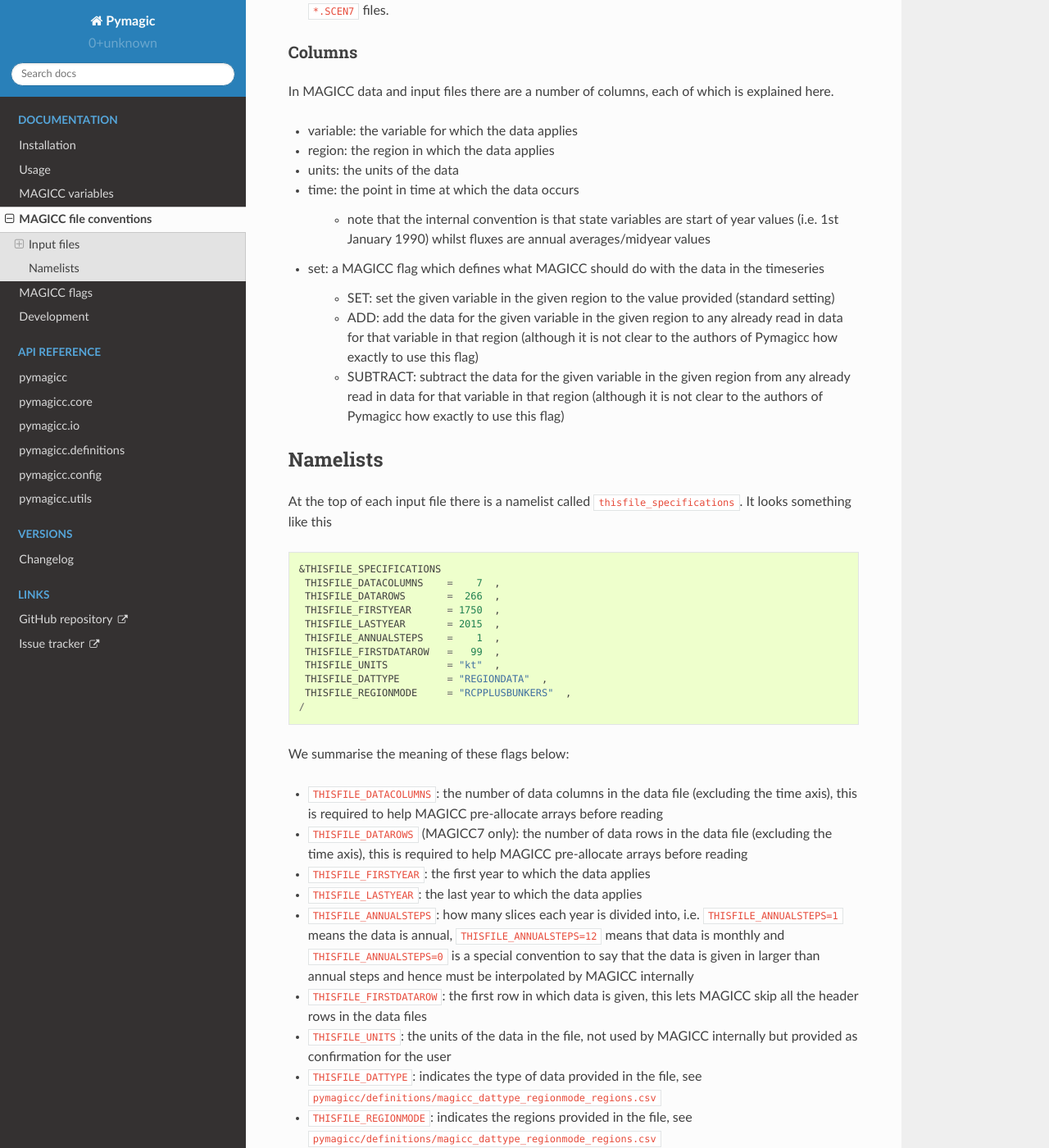
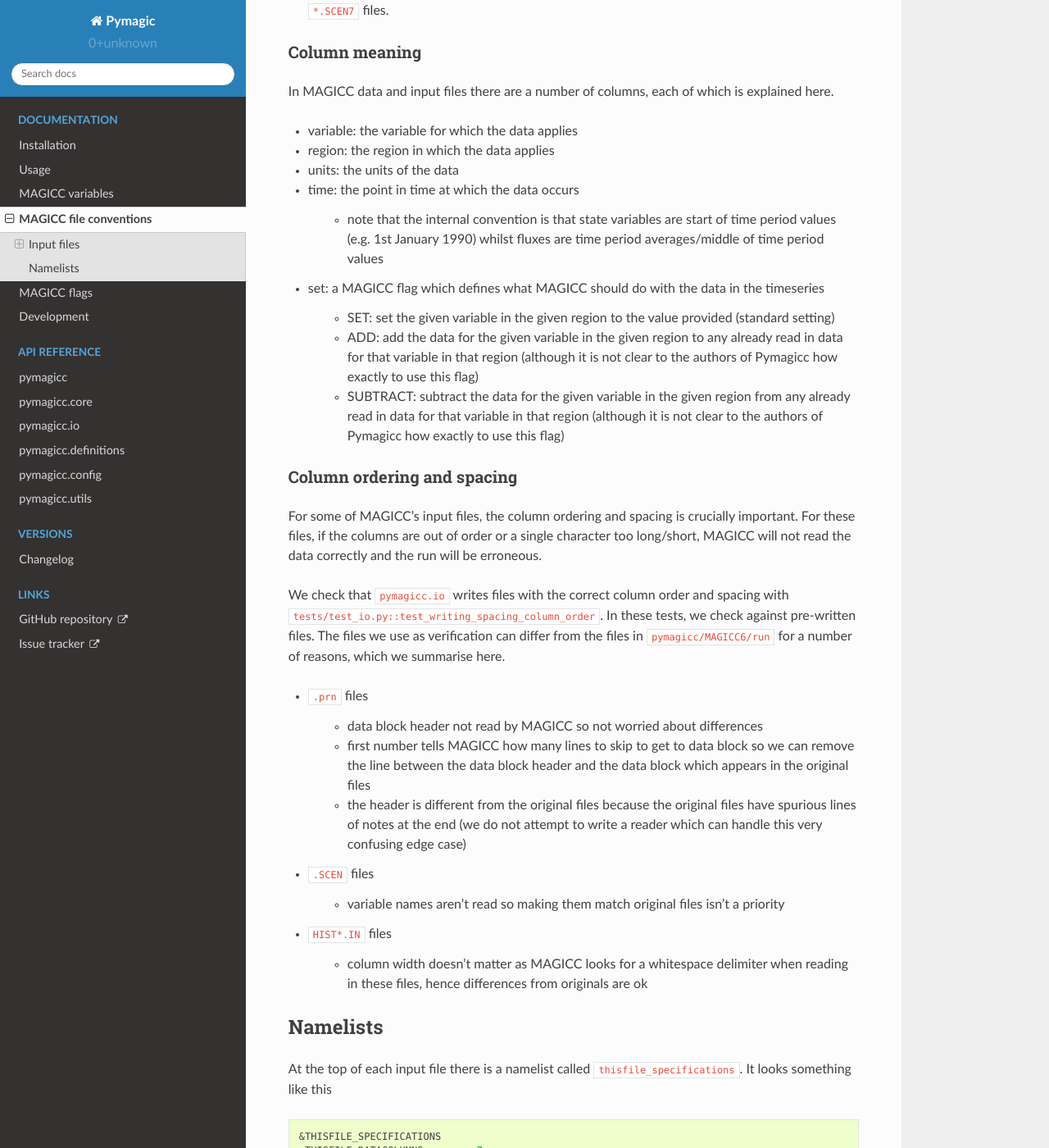
Before and after one commit to openscm/pymagicc, a Sphinx documentation site: the page built from docs/file_conventions.rst, in a window 1280 px wide and 1400 px high, scrolled down 777 px. Shown: the whole window at 82% size. Built offline with Sphinx 7.4.7 and the Read the Docs theme 2.0.0, drawn with Linux system fonts in a browser that asks for light colours.

Commit message:
Update docs

```diff
--- a/docs/file_conventions.rst
+++ b/docs/file_conventions.rst
@@ -41,8 +41,8 @@ each of these files).
    files.
 
 
-Columns
-+++++++
+Column meaning
+++++++++++++++
 
 In MAGICC data and input files there are a number of columns, each of which is explained here.
 
@@ -54,13 +54,38 @@ In MAGICC data and input files there are a number of columns, each of which is e
 
 - time: the point in time at which the data occurs
 
-    - note that the internal convention is that state variables are start of year values (i.e. 1st January 1990) whilst fluxes are annual averages/midyear values
+    - note that the internal convention is that state variables are start of time period values (e.g. 1st January 1990) whilst fluxes are time period averages/middle of time period values
 
 - set: a MAGICC flag which defines what MAGICC should do with the data in the timeseries
 
     - SET: set the given variable in the given region to the value provided (standard setting)
     - ADD: add the data for the given variable in the given region to any already read in data for that variable in that region (although it is not clear to the authors of Pymagicc how exactly to use this flag)
     - SUBTRACT: subtract the data for the given variable in the given region from any already read in data for that variable in that region (although it is not clear to the authors of Pymagicc how exactly to use this flag)
+
+Column ordering and spacing
++++++++++++++++++++++++++++
+
+For some of MAGICC's input files, the column ordering and spacing is crucially important.
+For these files, if the columns are out of order or a single character too long/short, MAGICC will not read the data correctly and the run will be erroneous.
+
+We check that ``pymagicc.io`` writes files with the correct column order and spacing with ``tests/test_io.py::test_writing_spacing_column_order``.
+In these tests, we check against pre-written files.
+The files we use as verification can differ from the files in ``pymagicc/MAGICC6/run`` for a number of reasons, which we summarise here.
+
+- ``.prn`` files
+
+    - data block header not read by MAGICC so not worried about differences
+    - first number tells MAGICC how many lines to skip to get to data block so we can remove the line between the data block header and the data block which appears in the original files
+    - the header is different from the original files because the original files have spurious lines of notes at the end (we do not attempt to write a reader which can handle this very confusing edge case)
+
+- ``.SCEN`` files
+
+    - variable names aren't read so making them match original files
+      isn't a priority
+
+- ``HIST*.IN`` files
+
+    - column width doesn't matter as MAGICC looks for a whitespace delimiter when reading in these files, hence differences from originals are ok
 
 
 Namelists
```
Also changed, not shown: 1 other file.
